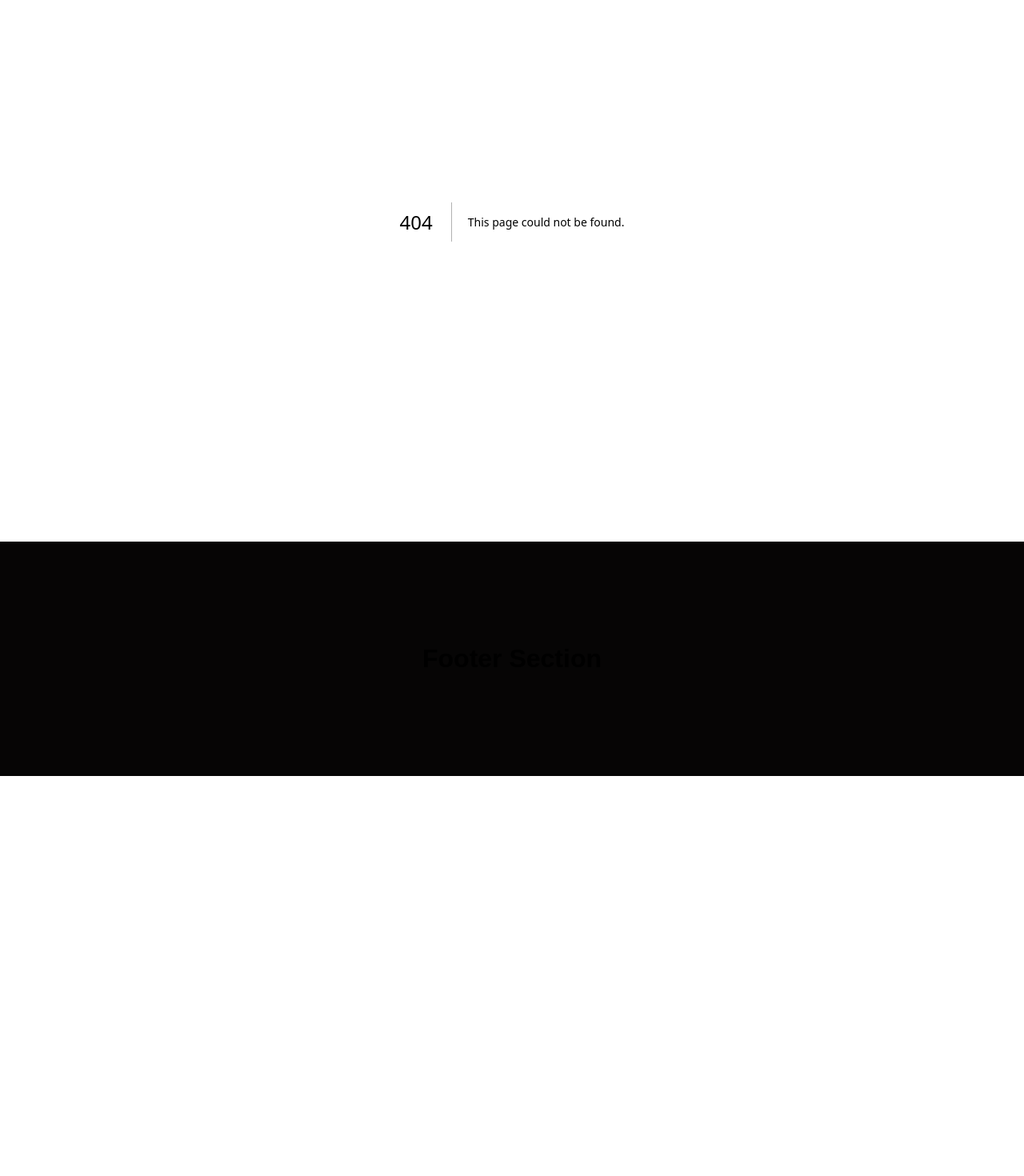
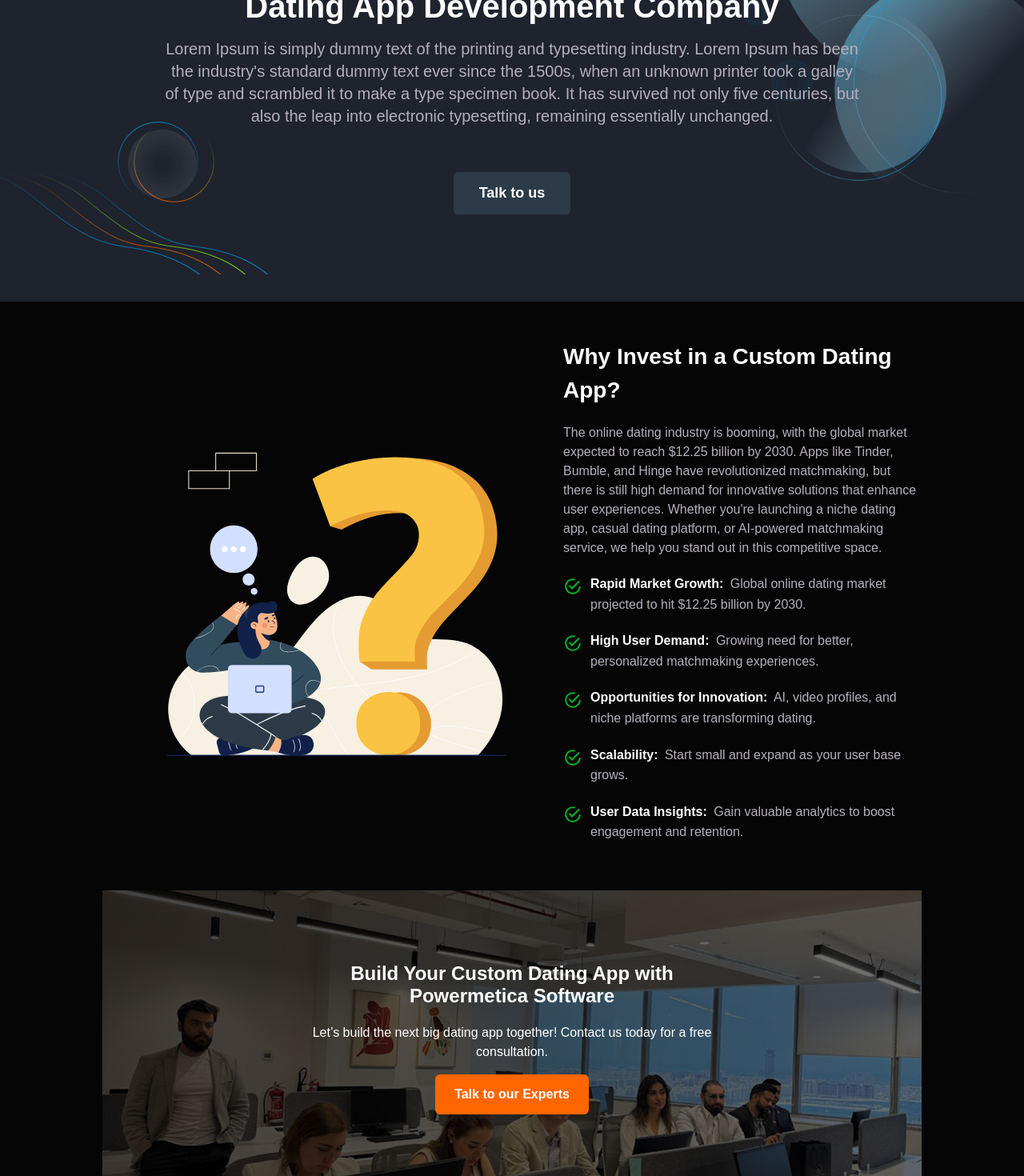
Before and after one commit to magicchat-core/powermetica, a Next.js app: page /dating-app-development in a window 1280 px wide. Before the commit this address had no page. Shown: the part 184-1654 px from the top of the page at 80% size. Before the commit the page ends 1154 px from the top, so only its background shows below. Built offline with nearby package versions, Linux system fonts and the light colour scheme.

Commit message:
create custom dating app component

```diff
--- /dev/null
+++ b/src/Components/datingApp-components/CustDatingApp.module.css
@@ -0,0 +1,108 @@
+.wrapper {
+  background: var(--dark-text);
+  height: auto;
+  width: 100%;
+  display: flex;
+  flex-direction: column;
+  padding: 3rem 8rem;
+  gap: 40px;
+}
+.custom-dating-list {
+  display: flex;
+  align-items: center;
+  justify-content: space-between;
+}
+.custom-dating-banner {
+  position: relative;
+  width: 100%;
+  height: auto;
+  overflow: hidden;
+}
+.custom-dating-banner img {
+  width: 100%;
+  height: auto;
+  display: block;
+}
+.custom-dating-banner::before {
+  content: "";
+  position: absolute;
+  top: 0;
+  left: 0;
+  width: 100%;
+  height: 100%;
+  background: linear-gradient(to right, rgba(0, 0, 0, 0.6), rgba(0, 0, 0, 0.3));
+  z-index: 1;
+  pointer-events: none;
+}
+.bannerCondtent {
+  position: absolute;
+  top: 50%;
+  left: 50%;
+  transform: translate(-50%, -50%);
+  z-index: 2;
+  color: white;
+  text-align: center;
+  max-width: 700px;
+}
+.bannerCondtent p {
+  max-width: 500px;
+  margin: auto;
+  margin-top: 20px;
+  line-height: 1.5;
+}
+.talkBtn {
+  margin-top: 1rem;
+  padding: 1rem 1.5rem;
+  background-color: var(--primary-color);
+  border: none;
+  border-radius: 6px;
+  font-weight: 600;
+  font-size: 16px;
+  cursor: pointer;
+  color: var(--white-color);
+}
+.customList{
+    max-width: 700px;
+    line-height: 1.5;
+}
+.customList h2{
+    font-size: 28px;
+    font-weight: 600;
+    margin-bottom: 20px;
+}
+.customList p {
+    color: var(--subSecondary-text);
+    font-size: 16px;
+    margin-bottom: 20px;
+}
+.benefitsList {
+    list-style: none;
+    padding: 0;
+    margin: 0;
+  }
+
+  .benefitsList li {
+    display: flex;
+    align-items: flex-start;
+    gap: 10px;
+    margin-bottom: 20px;
+    color: var(--white-color);
+    font-size: 1rem;
+    line-height: 1.6;
+  }
+
+  .benefitsList svg {
+    flex-shrink: 0;
+    color: #00B42C;
+    margin-top: 4px;
+    width: 24px;
+    height: 24px;
+  }
+  .benefitsList span {
+    color: var(--subSecondary-text);
+  }
+  .benefitsList strong {
+    margin-right: 4px;
+    font-weight: 600;
+    color: var(--white-color);
+  }
--- /dev/null
+++ b/src/Components/datingApp-components/CustomDatingApp.js
@@ -0,0 +1,73 @@
+import styles from "./CustDatingApp.module.css";
+import { IoMdCheckmarkCircleOutline } from "react-icons/io";
+
+const benefitsList = [
+  {
+    title: "Rapid Market Growth:",
+    text: "Global online dating market projected to hit $12.25 billion by 2030.",
+  },
+  {
+    title: "High User Demand:",
+    text: "Growing need for better, personalized matchmaking experiences.",
+  },
+  {
+    title: "Opportunities for Innovation:",
+    text: "AI, video profiles, and niche platforms are transforming dating.",
+  },
+  {
+    title: "Scalability:",
+    text: "Start small and expand as your user base grows.",
+  },
+  {
+    title: "User Data Insights:",
+    text: "Gain valuable analytics to boost engagement and retention.",
+  },
+];
+
+export default function CustomDatingApp() {
+  return (
+    <div className={styles.wrapper}>
+      <div className={styles["custom-dating-list"]}>
+        <div>
+          <img src="/assets/icons/helpIc.svg" />
+        </div>
+        <div className={styles.customList}>
+          <h2>Why Invest in a Custom Dating App?</h2>
+          <p>
+            The online dating industry is booming, with the global market
+            expected to reach $12.25 billion by 2030. Apps like Tinder, Bumble,
+            and Hinge have revolutionized matchmaking, but there is still high
+            demand for innovative solutions that enhance user experiences.
+            Whether you're launching a niche dating app, casual dating platform,
+            or AI-powered matchmaking service, we help you stand out in this
+            competitive space.
+          </p>
+          <ul className={styles.benefitsList}>
+            {benefitsList.map((item, index) => (
+              <li key={index}>
+                <IoMdCheckmarkCircleOutline />
+                <span>
+                  <strong>{item.title}</strong> {item.text}
+                </span>
+              </li>
+            ))}
+          </ul>
+        </div>
+      </div>
+      <div className={styles["custom-dating-banner"]}>
+        <img
+          src="/assets/img/customDatingbannerImg.png"
+          alt="custom-dating-banner"
+        />
+        <div className={styles.bannerCondtent}>
+          <h2>Build Your Custom Dating App with Powermetica Software</h2>
+          <p>
+            Let’s build the next big dating app together! Contact us today for a
+            free consultation.
+          </p>
+          <button className={styles.talkBtn}>Talk to our Experts</button>
+        </div>
+      </div>
+    </div>
+  );
+}
--- /dev/null
+++ b/src/Components/datingApp-components/datingfaqItems.js
@@ -0,0 +1,39 @@
+const datingfaqItems = [
+    {
+      question: "What is the difference between web development and web design?",
+      answer:
+        "Lorem Ipsum is simply dummy text of the printing and typesetting industry. Lorem Ipsum has been the industry's standard dummy text ever since the 1500s, when an unknown printer took a galley of type and scrambled it to make a type specimen book. It has survived not only five centuries, but also the leap into electronic typesetting, remaining essentially unchanged.",
+    },
+    {
+      question: "How long does it take to develop a web application?",
+      answer:
+        "Lorem Ipsum is simply dummy text of the printing and typesetting industry. Lorem Ipsum has been the industry's standard dummy text ever since the 1500s, when an unknown printer took a galley of type and scrambled it to make a type specimen book. It has survived not only five centuries, but also the leap into electronic typesetting, remaining essentially unchanged.",
+    },
+    {
+      question: "What technologies do you use for web application development?",
+      answer:
+        "Lorem Ipsum is simply dummy text of the printing and typesetting industry. Lorem Ipsum has been the industry's standard dummy text ever since the 1500s, when an unknown printer took a galley of type and scrambled it to make a type specimen book. It has survived not only five centuries, but also the leap into electronic typesetting, remaining essentially unchanged.",
+    },
+    {
+      question: "How do you ensure the security of web applications?",
+      answer:
+        "Lorem Ipsum is simply dummy text of the printing and typesetting industry. Lorem Ipsum has been the industry's standard dummy text ever since the 1500s, when an unknown printer took a galley of type and scrambled it to make a type specimen book. It has survived not only five centuries, but also the leap into electronic typesetting, remaining essentially unchanged.",
+    },
+    {
+      question: "What is the cost of web development services?",
+      answer:
+        "Lorem Ipsum is simply dummy text of the printing and typesetting industry. Lorem Ipsum has been the industry's standard dummy text ever since the 1500s, when an unknown printer took a galley of type and scrambled it to make a type specimen book. It has survived not only five centuries, but also the leap into electronic typesetting, remaining essentially unchanged.",
+    },
+    {
+      question: "Do you provide ongoing support and maintenance?",
+      answer:
+        "Lorem Ipsum is simply dummy text of the printing and typesetting industry. Lorem Ipsum has been the industry's standard dummy text ever since the 1500s, when an unknown printer took a galley of type and scrambled it to make a type specimen book. It has survived not only five centuries, but also the leap into electronic typesetting, remaining essentially unchanged.",
+    },
+    {
+      question: "What are web development services? ",
+      answer:
+        "Lorem Ipsum is simply dummy text of the printing and typesetting industry. Lorem Ipsum has been the industry's standard dummy text ever since the 1500s, when an unknown printer took a galley of type and scrambled it to make a type specimen book. It has survived not only five centuries, but also the leap into electronic typesetting, remaining essentially unchanged.",
+    },
+  ];
+
+  export default datingfaqItems;
--- /dev/null
+++ b/src/app/dating-app-development/datingApp.module.css
@@ -0,0 +1,36 @@
+.tabWrap {
+  background: var(--dark-text);
+  display: flex;
+  align-items: center;
+  justify-content: space-between;
+  padding: 0 8rem;
+}
+
+.cardWrap {
+  display: flex;
+  flex-direction: column;
+  padding: 3rem 8rem;
+}
+.cardsHeading {
+  margin: auto;
+  text-align: center;
+  width: 100%;
+  max-width: 800px;
+}
+.cardsHeading h2 {
+  font-size: 32px;
+  font-weight: 600;
+  margin-bottom: 20px;
+}
+.description {
+  font-size: 1.25rem;
+  margin-bottom: 3.5rem;
+  line-height: 28px;
+  color: var(--subSecondary-text);
+}
+.allCards{
+  display: flex;
+  flex-wrap: wrap;
+  gap: 40px;
+  justify-content: space-between;
+}
--- /dev/null
+++ b/src/app/dating-app-development/page.js
@@ -0,0 +1,38 @@
+"use client";
+
+import React from "react";
+import Banner from "@/Components/webSite-dev-components/Banner";
+import FAQ from "@/Components/webSite-dev-components/FAQ";
+import datingfaqItems from "@/Components/datingApp-components/datingfaqItems";
+import CustomDatingApp from "@/Components/datingApp-components/CustomDatingApp";
+
+const datingAppDevelopment = () => {
+  const bannerData = {
+    title: "Dating App Development Company",
+    description:
+      "Lorem Ipsum is simply dummy text of the printing and typesetting industry. Lorem Ipsum has been the industry's standard dummy text ever since the 1500s, when an unknown printer took a galley of type and scrambled it to make a type specimen book. It has survived not only five centuries, but also the leap into electronic typesetting, remaining essentially unchanged.",
+    image1: "/assets/icons/shap.png",
+    image2: "/assets/icons/shape2.png",
+    buttonText: "Talk to us",
+    onButtonClick: () => alert("Let’s go!"),
+  };
+
+  return (
+    <div style={{ backgroundColor: "#121723" }}>
+      <Banner
+        title={bannerData.title}
+        description={bannerData.description}
+        image1={bannerData.image1}
+        image2={bannerData.image2}
+        buttonText={bannerData.buttonText}
+        onButtonClick={bannerData.onButtonClick}
+      />
+
+      <CustomDatingApp />
+
+      <FAQ items={datingfaqItems} />
+    </div>
+  );
+};
+
+export default datingAppDevelopment;
```
Also changed, not shown: public/assets/img/customDatingbannerImg.png (added).
